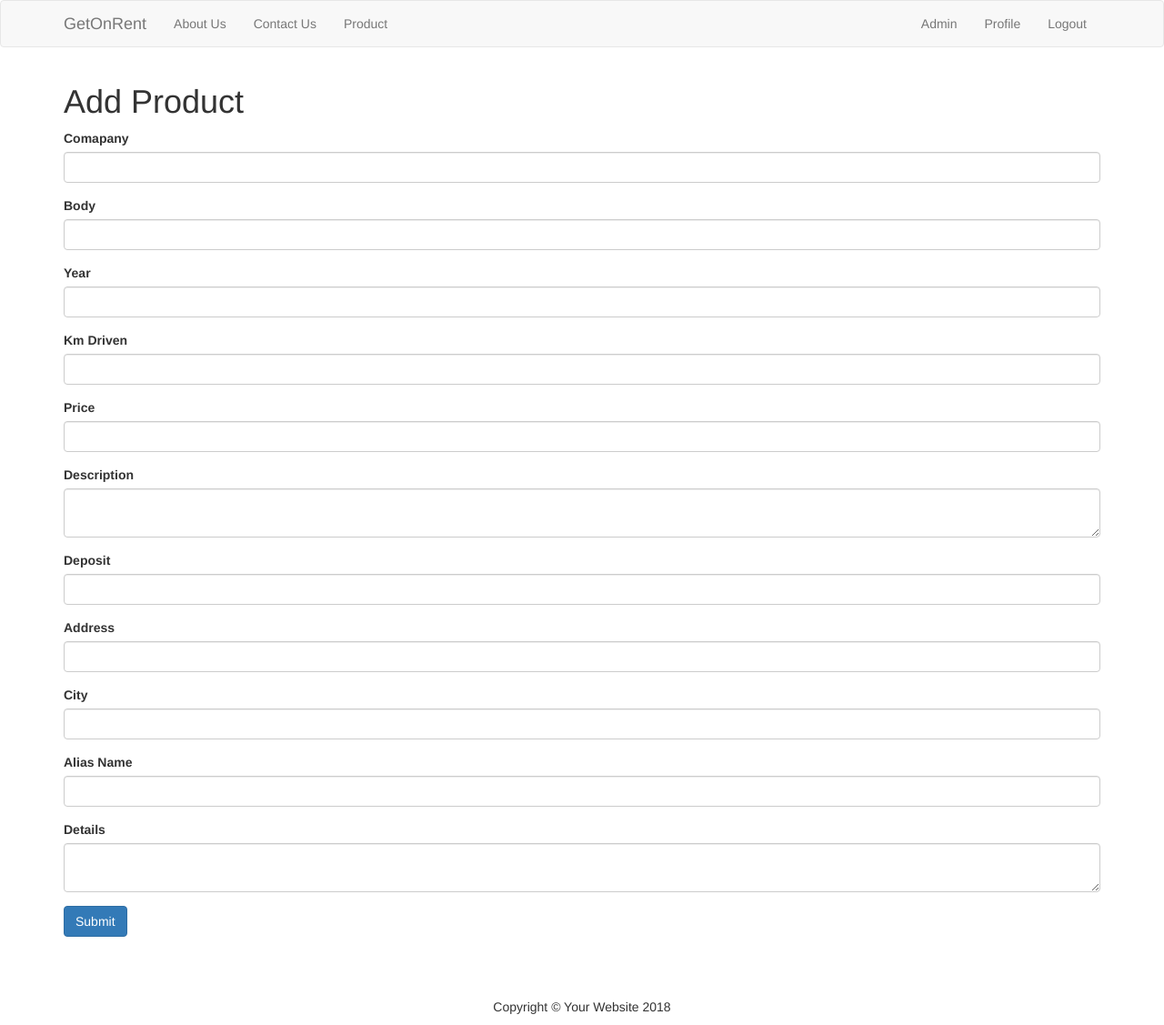
After one commit to anubhav253/GetOnRent, a Flask app: page /add_product in a window 1280 px wide. The commit adds this page. Shown: the whole page at 91% size. Run offline with Flask 2, Linux system fonts and the light colour scheme; the visitor is signed in with stand-in values (Sample User, id 1); parts of the project's set-up code (start-up, migrations or seed data) failed here and were passed over; some libraries are stand-ins or nearby versions.

Commit message:
Admin login feature is added.

```diff
--- a/app.py
+++ b/app.py
@@ -123,8 +123,17 @@ def login():
         if result > 0:
             data = cur.fetchone()
             password = data['password']
+            role = data['role']
 
-            if sha256_crypt.verify(password_candidate, password):
+            if (sha256_crypt.verify(password_candidate, password)) and (role == 1):
+                session['logged_in'] = True
+                session['username'] = username
+                session["admin"] = True
+
+                flash('You are now logged in.', 'success')
+                return redirect(url_for('profile'))
+
+            elif sha256_crypt.verify(password_candidate, password):
                 session['logged_in'] = True
                 session['username'] = username
 
@@ -152,6 +161,19 @@ def is_logged_in(f):
             return redirect(url_for('login'))
     return wrap
 
+def is_admin(f):
+    @wraps(f)
+    def wrap(*args, **kwargs):
+        if 'admin' in session:
+            return f(*args, **kwargs)
+        elif 'logged_in' in session:
+            flash('Unauthorized, Please login with correct username', 'danger')
+            return redirect(url_for('login'))
+        else:
+            flash('Unauthorized, Please login', 'danger')
+            return redirect(url_for('login'))
+    return wrap
+
 @app.route('/logout')
 @is_logged_in
 def logout():
@@ -164,10 +186,59 @@ def logout():
 def profile():
     return render_template('profile.html')
 
+
+@app.route('/admin')
+@is_admin
+def admin():
+    return render_template('admin.html')
+
 @app.route('/buy')
 @is_logged_in
 def buy():
     return render_template('buy.html')
 
+class AddProduct(Form):
+    comapany = StringField('Comapany', [validators.Length(min=1, max=100)])
+    model = StringField('Body', [validators.Length(min=5, max=100)])
+    year = StringField('Year', [validators.Length(max=4)])
+    kmdrive = StringField('Km Driven', [validators.Length(max=6)])
+    price = StringField('Price', [validators.Length(max=6)])
+    description = TextAreaField('Description', [validators.Length(max=500)])
+    deposit = StringField('Deposit', [validators.Length(max=6)])
+    address = StringField('Address', [validators.Length(max=150)])
+    city = StringField('City', [validators.Length(max=30)])
+    aliasName = StringField('Alias Name', [validators.Length(max=50)])
+    details = TextAreaField('Details', [validators.Length(max=500)])
+
+# Add Article
+@app.route('/add_product', methods=['GET', 'POST'])
+@is_logged_in
+def add_product():
+    form = AddProduct(request.form)
+    if request.method == 'POST' and form.validate():
+        comapany = form.comapany.data
+        model = form.model.data
+        year = form.year.data
+        kmdrive = form.kmdrive.data
+        price = form.price.data
+        description = form.description.data
+        deposit = form.deposit.data
+        address = form.address.data
+        city = form.city.data
+        aliasName = form.aliasName.data
+        details = form.details.data
+
+
+        cur = mysql.connection.cursor()
+        cur.execute("INSERT INTO bikes(comapany, model, year, kmdrive, price, description, deposit, address, city, aliasName, details) VALUES(%s, %s, %s, %s, %s, %s, %s, %s, %s, %s, %s)",(comapany, model, year, kmdrive, price, description, deposit, address, city, aliasName, details))
+        mysql.connection.commit()
+        cur.close()
+
+        flash('Product added', 'success')
+
+        return redirect(url_for('products'))
+
+    return render_template('add_product.html', form=form)
+
 if __name__ == '__main__':
     app.run(debug=True)
--- /dev/null
+++ b/templates/add_product.html
@@ -0,0 +1,41 @@
+{% extends 'layout.html' %} {% block body %}
+<h1>Add Product</h1>
+{% from "includes/_formhelpers.html" import render_field %}
+<form method="POST" action="">
+    <div class="form-group">
+        {{ render_field(form.comapany, class_="form-control") }}
+    </div>
+    <div class="form-group">
+        {{ render_field(form.model, class_="form-control") }}
+    </div>
+    <div class="form-group">
+        {{ render_field(form.year, class_="form-control") }}
+    </div>
+    <div class="form-group">
+        {{ render_field(form.kmdrive, class_="form-control") }}
+    </div>
+    <div class="form-group">
+        {{ render_field(form.price, class_="form-control") }}
+    </div>
+    <div class="form-group">
+        {{ render_field(form.description, class_="form-control", id="editor") }}
+    </div>
+    <div class="form-group">
+        {{ render_field(form.deposit, class_="form-control") }}
+    </div>
+    <div class="form-group">
+        {{ render_field(form.address, class_="form-control") }}
+    </div>
+    <div class="form-group">
+        {{ render_field(form.city, class_="form-control") }}
+    </div>
+    <div class="form-group">
+        {{ render_field(form.aliasName, class_="form-control") }}
+    </div>
+    <div class="form-group">
+        {{ render_field(form.details, class_="form-control", id="editor") }}
+    </div>
+    <p>
+        <input class="btn btn-primary" type="submit" value="Submit">
+</form>
+{% endblock %}
--- /dev/null
+++ b/templates/admin.html
@@ -0,0 +1,6 @@
+{% extends 'layout.html' %}
+
+{% block body %}
+  <h1>Welcome {{session.username}}<small>(admin) </small></h1>
+  <a class="btn btn-success" href="/add_product"> Add Product</a>
+{% endblock %}
--- a/templates/includes/_navbar.html
+++ b/templates/includes/_navbar.html
@@ -1,31 +1,55 @@
 <nav class="navbar navbar-default">
   <div class="container">
     <div class="navbar-header">
-      <button type="button" class="navbar-toggle collapsed" data-toggle="collapse" data-target="#navbar" aria-expanded="false" aria-controls="navbar">
+      <button type="button" class="navbar-toggle collapsed" data-toggle="collapse" data-target="#navbar" aria-expanded="false"
+        aria-controls="navbar">
         <span class="sr-only">Toggle navigation</span>
         <span class="icon-bar"></span>
         <span class="icon-bar"></span>
         <span class="icon-bar"></span>
       </button>
-      <a class="navbar-brand" href="#">GetOnRent</a>
+      <a class="navbar-brand" href="/">GetOnRent</a>
     </div>
     <div id="navbar" class="collapse navbar-collapse">
       <ul class="nav navbar-nav">
-        <li><a href="/">Home</a></li>
-        <li><a href="/about">About Us</a></li>
-        <li><a href="/contact">Contact Us</a></li>
-        <li><a href="/products">Product</a></li>
+        <li>
+          <a href="/about">About Us</a>
+        </li>
+        <li>
+          <a href="/contact">Contact Us</a>
+        </li>
+        <li>
+          <a href="/products">Product</a>
+        </li>
       </ul>
       <ul class="nav navbar-nav navbar-right">
-        {% if session.logged_in %}
-          <li><a href="/profile">Profile</a></li>
-          <li><a href="/logout">Logout</a></li>
+        {% if session.admin %}
+        <li>
+            <a href="/admin">Admin</a>
+          </li>
+        <li>
+          <a href="/profile">Profile</a>
+        </li>
+        <li>
+          <a href="/logout">Logout</a>
+        </li>
+        {% elif session.logged_in %}
+        <li>
+          <a href="/profile">Profile</a>
+        </li>
+        <li>
+          <a href="/logout">Logout</a>
+        </li>
         {% else %}
-          <li><a href="/register">Register</a></li>
-          <li><a href="/login">Login</a></li>
+        <li>
+          <a href="/register">Register</a>
+        </li>
+        <li>
+          <a href="/login">Login</a>
+        </li>
 
         {% endif %}
-        </ul>
+      </ul>
     </div>
   </div>
 </nav>
```
Also changed, not shown: templates/about.html (+6 -6 lines).
